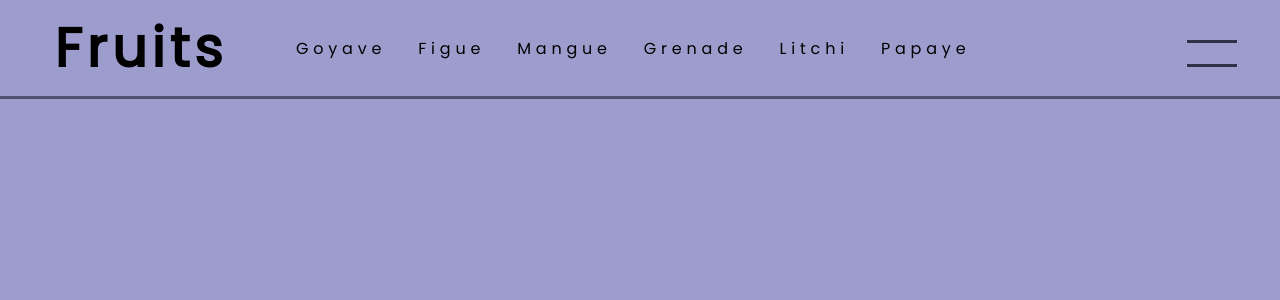
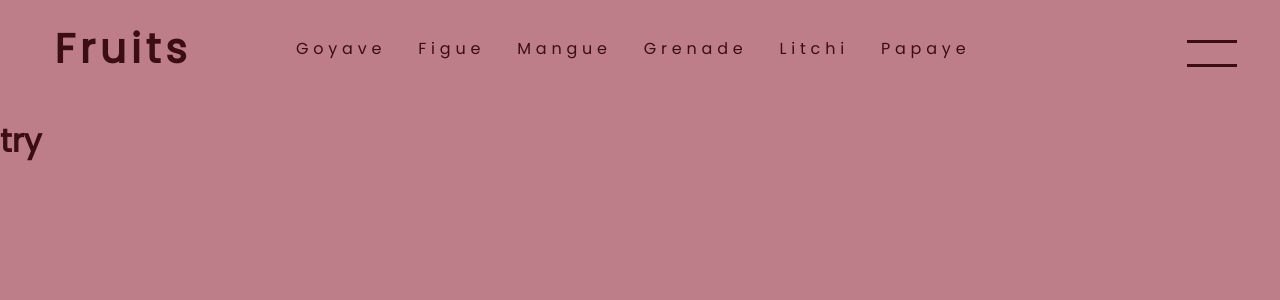
Before and after one commit to tiennecore/fruits, a React (Create React App) app: page / in a window 1280 px wide. Shown: the top 300 px of the page. Built offline with nearby package versions, Linux system fonts and the light colour scheme.

Commit message:
menu hidden colors

```diff
--- /dev/null
+++ b/src/components/Main.js
@@ -0,0 +1,11 @@
+import React from 'react';
+
+const Main = () => {
+    return (
+        <main>
+            <h1>try</h1>
+        </main>
+    );
+};
+
+export default Main;
--- /dev/null
+++ b/src/components/nav/Color.js
@@ -0,0 +1,16 @@
+import React, {useState} from 'react';
+
+const Color = (values) => {
+    const [color,setColor] = useState(values.oldColor)
+
+    return (
+        <div className="fruit"
+             onMouseEnter={() => values.setOldColor(values.color)}
+             onMouseLeave={() => values.setOldColor(values.oldColor)}
+        >
+            <span>{values.name}</span>
+        </div>
+    );
+};
+
+export default Color;
--- a/src/components/nav/HiddenMenu.js
+++ b/src/components/nav/HiddenMenu.js
@@ -1,25 +1,25 @@
-import React from 'react';
+import React, {useState} from 'react';
+import Color from "./Color";
 
 const HiddenMenu = (props) => {
-    if(!props.reveal){
-        return (
-            <div className="hidden_menu reveal">
-                <div className="fruit"><span>Goyave</span></div>
-                <div className="fruit"><span>Figue</span></div>
-                <div className="fruit"><span>Mangue</span></div>
-                <div className="fruit"><span>Grenade</span></div>
-                <div className="fruit"><span>Litchi</span></div>
-                <div className="fruit"><span>Papaye</span></div>
-            </div>
-        );
-    }else{
-        return (
-            <div className="hidden_menu">
-
-            </div>
-        );
-    }
-
+    const colorList = [
+        "hsl(359, 22%, 37%)",
+        "hsl(240, 18%, 38%)",
+        "hsl(115,18%,38%)",
+        "hsl(36,54%,40%)",
+        "hsl(196,44%,51%)",
+        "hsl(12,59%,41%)"]
+    const [oldColor,setOldColor] = useState(colorList[0])
+    return (
+        <div className={`hidden_menu ${props.reveal ? "":"reveal"}`} style={{ background: oldColor }}>
+            <Color color={colorList[0]} name="Goyave" oldColor={oldColor} setOldColor={setOldColor} />
+            <Color color={colorList[1]} name="Figue" oldColor={oldColor} setOldColor={setOldColor} />
+            <Color color={colorList[2]} name="Mangue" oldColor={oldColor} setOldColor={setOldColor} />
+            <Color color={colorList[3]} name="Grenade" oldColor={oldColor} setOldColor={setOldColor} />
+            <Color color={colorList[4]} name="Litchi" oldColor={oldColor} setOldColor={setOldColor} />
+            <Color color={colorList[5]} name="Papaye" oldColor={oldColor} setOldColor={setOldColor} />
+        </div>
+    );
 };
 
 export default HiddenMenu;
--- a/src/components/nav/NavRight.js
+++ b/src/components/nav/NavRight.js
@@ -17,8 +17,8 @@ const NavRight = () => {
             <div className="hamburger" onClick={() => setHidden(!hidden)}>
                 <div className={`hamburger_line ${hidden ? "":"reveal"} first`}></div>
                 <div className={`hamburger_line ${hidden ? "":"reveal"} second`}></div>
-                <HiddenMenu reveal={hidden}/>
             </div>
+            <HiddenMenu reveal={hidden}/>
         </div>
     );
 };
--- a/src/components/nav/Navigation.js
+++ b/src/components/nav/Navigation.js
@@ -4,10 +4,10 @@ import NavRight from "./NavRight";
 
 const Navigation = () => {
     return (
-        <div className="nav">
+        <nav>
             <NavLeft />
             <NavRight />
-        </div>
+        </nav>
     );
 };
 
--- a/src/pages/Home.js
+++ b/src/pages/Home.js
@@ -1,10 +1,12 @@
 import React from 'react';
 import Navigation from "../components/nav/Navigation";
+import Main from "../components/Main";
 
 const Home = () => {
     return (
         <div>
             <Navigation/>
+            <Main/>
         </div>
     );
 };
--- a/src/styles/_settings.scss
+++ b/src/styles/_settings.scss
@@ -3,13 +3,25 @@
 $font-1: "Poppins", sans-serif;
 
 
-$text: hsl(240, 21%, 24%);
-$background: hsl(240, 33%, 71%);
-$theme: hsl(240, 18%, 38%);
+
+
+
+/* theme 1*/
+$text1: hsl(240, 21%, 24%);
+$background1: hsl(240, 33%, 71%);
+$theme1: hsl(240, 18%, 38%);
+/* theme 2*/
+$text1: hsl(353, 62%, 14%);
+$background1: hsl(350, 33%, 62%);
+$theme1: hsl(359, 22%, 37%);
+/* theme 3*/
+/* theme 4*/
+/* theme 5*/
 
 body {
   margin: 0;
   padding: 0;
-  background:$background;
+  background:$background1;
   font-family: $font-1;
+  color:$text1;
 }
--- a/src/styles/components/_hiddenMenu.scss
+++ b/src/styles/components/_hiddenMenu.scss
@@ -9,7 +9,7 @@
     width: 50vw;
     height: 100vh;
     z-index: -1;
-    background-color: $theme;
+    background-color: $theme1;
     transition: all .9s ease;
     transform: translateX(100%) ;
     .fruit{
@@ -20,8 +20,7 @@
       width: 100%;
       height: 12%;
       color: white;
-      padding-left: 0;
-
+      cursor: pointer;
       &:first-child{
         margin-top: 18%;
       }
@@ -45,12 +44,12 @@
     right: 0;
     top: 0;
     bottom: 0;
-    width: 100vw;
+    width: 98vw;
     height: 100vh;
     z-index: -1;
-    background-color: $theme;
-    transition: all .9s ease;
+    transition: all .5s ;
     transform: translateX(100%) ;
+
     .fruit{
       display: flex;
       align-items: flex-start;
@@ -58,8 +57,10 @@
       flex-direction: column;
       width: 100%;
       height: 12%;
+      margin-bottom: .2rem;
       color: white;
       padding-left: 0;
+      cursor: pointer;
 
       &:first-child{
         margin-top: 18%;
--- /dev/null
+++ b/src/styles/components/_main.scss
@@ -0,0 +1,3 @@
+main{
+
+}
--- a/src/styles/components/_navRight.scss
+++ b/src/styles/components/_navRight.scss
@@ -25,7 +25,7 @@
         min-width: 50px;
         height: 3px;
         margin-top: .7em;
-        background-color: $text;
+        background-color: $text1;
         transition: all 0.6s ease;
         transform: rotate(0) ;
       }
@@ -76,7 +76,6 @@
         /* animation de la navbar*/
         .reveal{
           transform: translateX(-100%);
-
         }
       }
     }
@@ -98,7 +97,7 @@
         min-width: 50px;
         height: 3px;
         margin-top: .7em;
-        background-color: $text;
+        background-color: $text1;
         transition: all 0.6s ease;
         transform: rotate(0) ;
       }
--- a/src/styles/components/_navigation.scss
+++ b/src/styles/components/_navigation.scss
@@ -1,11 +1,11 @@
 
-.nav{
+nav{
   width: 100vw;
   height: 6em;
   display: flex;
   align-items: center;
   justify-content: space-between;
-  border-bottom:solid 3px $theme;
+  z-index: 10;
   .navbar_left{
     margin-left: 2em;
     font-weight: bold;
--- a/src/styles/index.scss
+++ b/src/styles/index.scss
@@ -2,3 +2,4 @@
 @import "./components/navigation";
 @import "./components/navRight";
 @import "./components/hiddenMenu";
+@import "./components/main";
```
